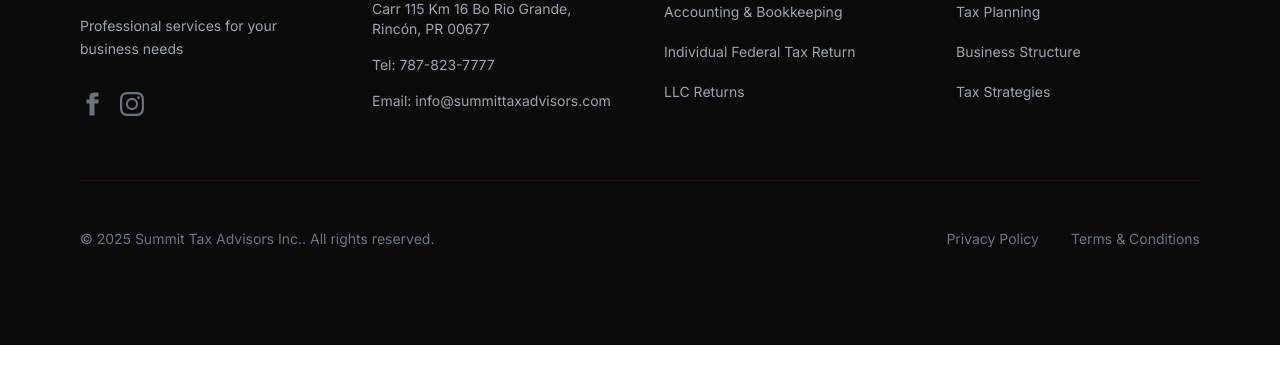
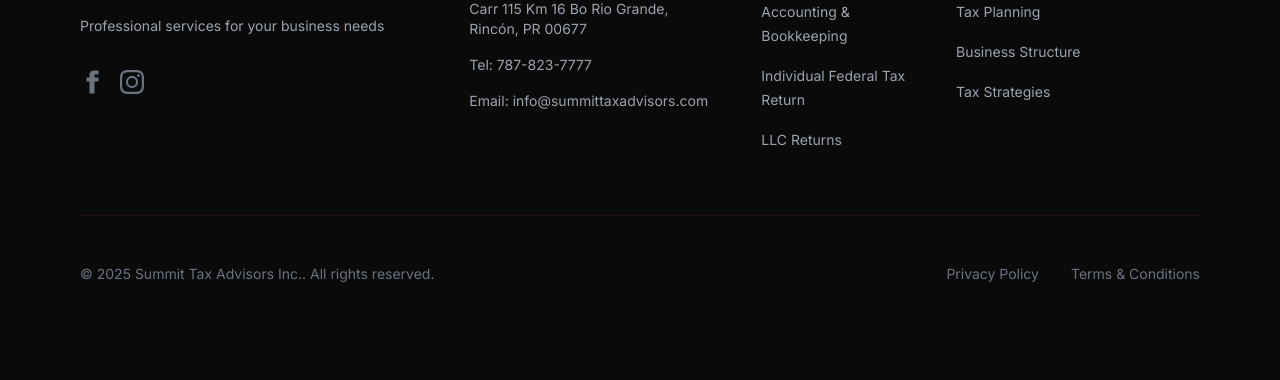
Before and after one commit to AxDSan/beast-tax-accounting, a Gatsby site: page / in a window 1280 px wide. Shown: the part 6965-7345 px from the top of the page. Before the commit the page ends 7310 px from the top, so only its background shows below. Built offline with nearby package versions, Linux system fonts and the light colour scheme; Gatsby itself is replaced by a stand-in of ours; no server answers; a web font is replaced by a local one.

Commit message:
Update Footer layout for improved responsiveness and structure
- Adjusted grid layout in the Footer component to utilize a 12-column structure for better alignment.
- Enhanced styling for brand name and tagline for improved readability and responsiveness.
- Updated column spans for various sections to optimize space distribution across different screen sizes.

```diff
--- a/src/components/Footer.tsx
+++ b/src/components/Footer.tsx
@@ -11,9 +11,9 @@ const Footer: React.FC = () => {
   return (
     <footer className="bg-dark text-white border-t border-red-900/20">
       <div className="max-w-7xl mx-auto px-6 lg:px-20 py-24">
-        <div className="grid grid-cols-1 md:grid-cols-2 lg:grid-cols-4 gap-12 mb-16">
+        <div className="grid grid-cols-1 md:grid-cols-2 lg:grid-cols-12 gap-12 mb-16">
           {/* Logo and Tagline */}
-          <div>
+          <div className="lg:col-span-4">
             <div className="mb-8">
               <Link to="/" className="flex items-center gap-3 group">
                 {config.logo && (
@@ -27,12 +27,12 @@ const Footer: React.FC = () => {
                     }}
                   />
                 )}
-                <span className="text-3xl font-bold font-heading text-white group-hover:text-red-400 transition-colors">
+                <span className="text-2xl xl:text-3xl font-bold font-heading text-white group-hover:text-red-400 transition-colors whitespace-normal">
                   {config.brandNameFirst}<span className="text-red-500">{config.brandNameSecond}</span>
                 </span>
               </Link>
             </div>
-            <p className="text-gray-400 mb-8 text-sm leading-relaxed font-sans">
+            <p className="text-gray-400 mb-8 text-sm leading-relaxed font-sans max-w-sm">
               {t.footer.tagline}
             </p>
             <ul className="flex flex-wrap gap-4">
@@ -50,7 +50,7 @@ const Footer: React.FC = () => {
           </div>
 
           {/* Contact */}
-          <div>
+          <div className="lg:col-span-3">
             <h4 className="text-white font-sans font-semibold mb-8 text-sm uppercase tracking-wider">{t.footer.contact}</h4>
             <ul className="space-y-4 text-gray-400 text-sm font-sans">
               <li className="whitespace-pre-line">{config.address}</li>
@@ -60,7 +60,7 @@ const Footer: React.FC = () => {
           </div>
 
           {/* Services Column 1 */}
-          <div>
+          <div className="lg:col-span-2">
             <h5 className="text-white font-sans font-semibold mb-8 text-sm uppercase tracking-wider">
               {t.services.title}
             </h5>
@@ -78,7 +78,7 @@ const Footer: React.FC = () => {
           </div>
 
           {/* Specialized Services */}
-          <div>
+          <div className="lg:col-span-3">
             <h5 className="text-white font-sans font-semibold mb-8 text-sm uppercase tracking-wider">
               {t.services.specializedTitle}
             </h5>
```
